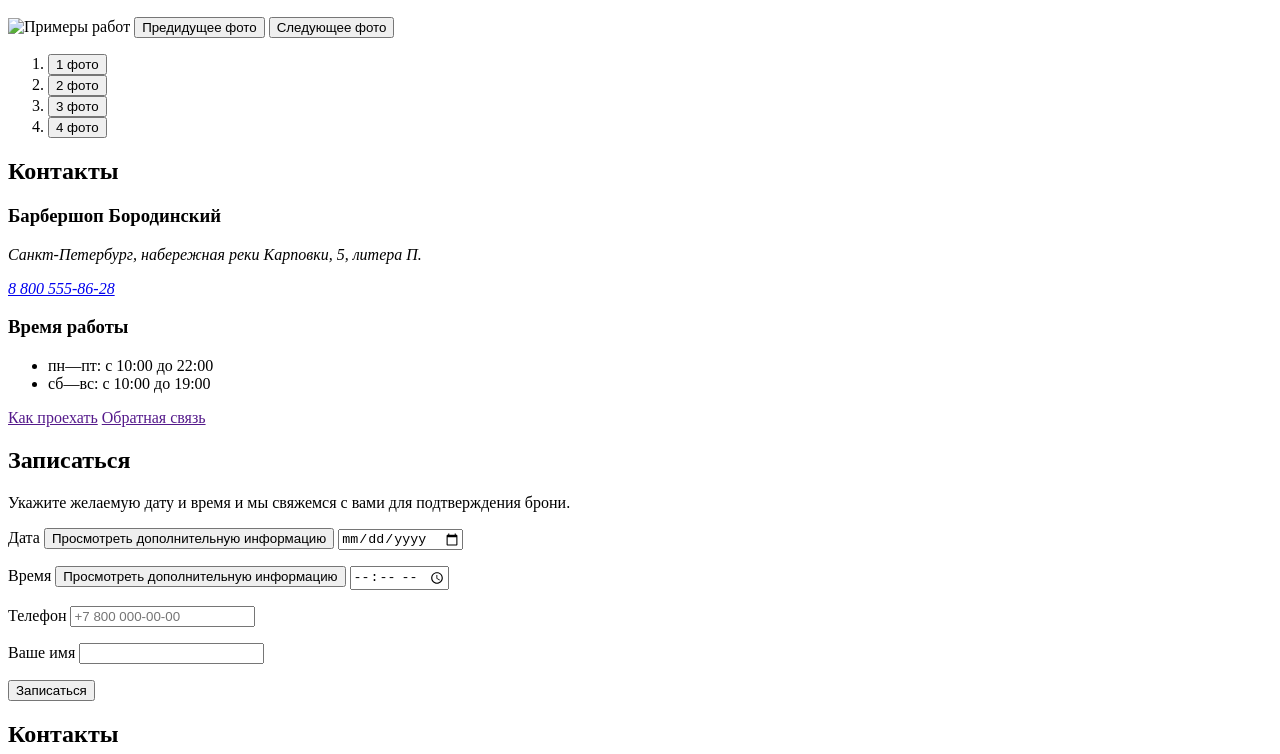
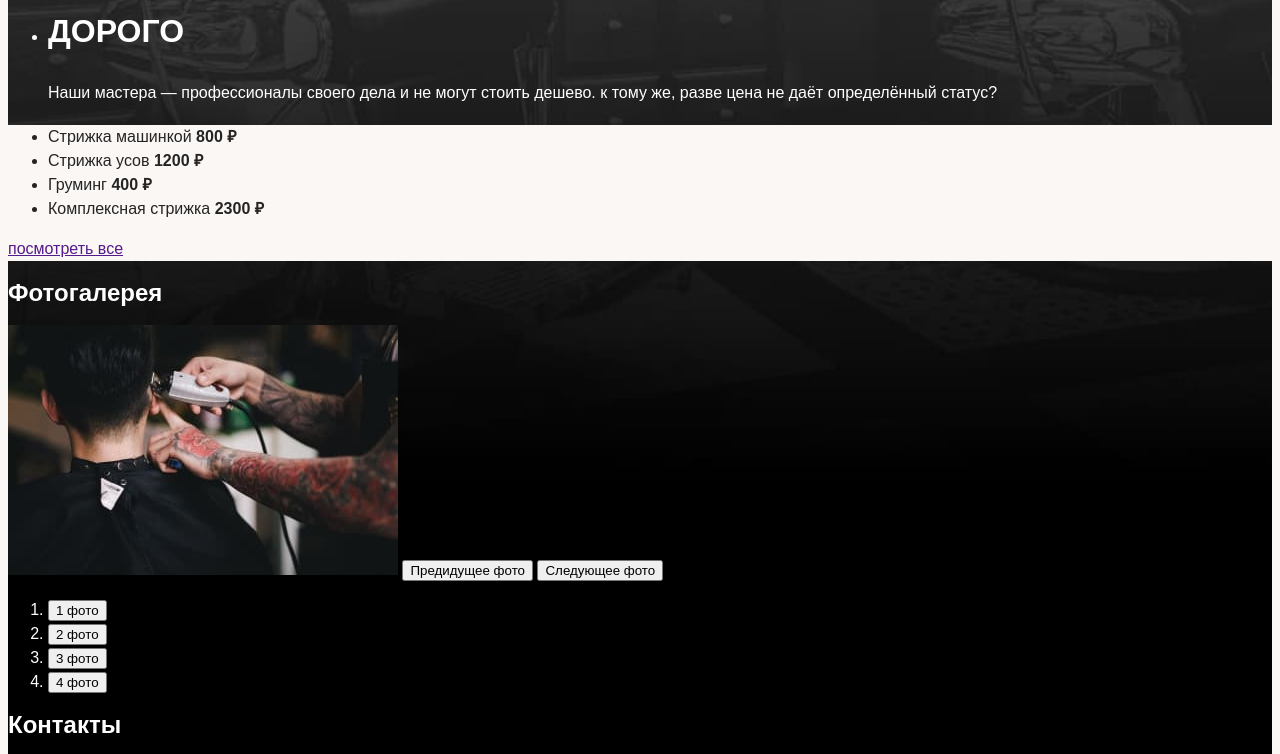
Before and after one commit to aeger-caput/00_Barber, a plain HTML site: page Index.html in a window 1280 px wide. Shown: the part 710-1464 px from the top of the page. Drawn offline with nearby package versions, Linux system fonts and the light colour scheme; files that its build step writes are made by us from their sources.

Commit message:
pocessing base layout

```diff
--- a/Index.html
+++ b/Index.html
@@ -3,7 +3,7 @@
 
 <head>
     <title>Барбершоп</title>
-    <link rel="stylesheet" href="css/style.css">
+    <link rel="stylesheet" href="styles/style.css">
     <meta charset="utf-8">
     <meta name="viewport" content="width=device-width">
 </head>
@@ -50,9 +50,9 @@
         </div>
     </header>
 
-    <main>
+    <main class="main-index">
         <h1 class="visually-hidden">Барбершоп "Бородинский"</h1>
-        <img src="" alt="Логотип барбершопа Бородинский">
+        <img src="img/logo/logo-full-dark.svg" width="367" height="152" alt="барбершоп Бородинский">
         <section class="advantages">
             <h2 class="visually-hidden">Преимущества</h2>
             <ul class="advantages-list">
@@ -79,6 +79,7 @@
                 </li>
             </ul>
         </section>
+        <div class="index-columns">
             <section class="services">
                 <h2 class="servises-title"></h2>
                 <ul class="servises-list">
@@ -103,9 +104,10 @@
                     посмотреть все
                 </a>
             </section>
+        </div>
         <section class="gallary">
             <h2 class="gallary-title">Фотогалерея</h2>
-            <img src="" alt="Примеры работ" class="slider-image">
+            <img src="img/photo.jpg" width="390" height="250" alt="Примеры работ" class="slider-image">
             <button class="slider-button slider-prev" type="button">
                 <span class="visually-hidden">Предидущее фото</span>
             </button>
@@ -192,7 +194,8 @@
     <footer class="page-footer">
         <section class="page-footer-contacts">
             <h2 class="visually-hidden">Контакты</h2>
-            <img src="" alt="Логотип барбершопа Бородинский" class="footer-contacts-logo">
+            <img src="img/logo/logo-short-dark.svg" width="187" height="24" alt="Логотип барбершопа Бородинский"
+                class="footer-contacts-logo">
             <address class="footer-contacts-address">
                 <p class="footer-contacts-address-text">Санкт-Петербург, набережная реки Карповки, 5, литера П.</p>
                 <a href="tel:88005558628" class="footer-contacts-phone">8 800 555-86-28</a>
--- a/scss/style.scss
+++ b/scss/style.scss
@@ -1 +1,207 @@
 //@import "nullstyle.scss";
+@font-face {
+   font-family: "PT Sans";
+   font-style: normal;
+   font-weight: 400;
+   src: url("/fonts/PTSans-Regular.woff2") format("woff2");
+   font-display: swap;
+}
+
+@font-face {
+   font-family: "PT Sans";
+   font-style: normal;
+   font-weight: 700;
+   src: url("/fonts/PTSans-Bold.woff2") format("woff2");
+   font-display: swap;
+}
+
+@font-face {
+   font-family: "PT Sans";
+   font-style: italic;
+   font-weight: 400;
+   src: url("/fonts/PTSans-Italic.woff2") format("woff2");
+}
+
+@font-face {
+   font-family: "PT Sans";
+   font-style: italic;
+   font-weight: 700;
+   src: url("/fonts/PTSans-BoldItalic.woff2") format("woff2");
+   font-display: swap;
+}
+
+@font-face {
+   font-family: "PT Sans";
+   font-style: normal;
+   font-weight: 700;
+   src: url("/fonts/PTSans-NarrowBold.woff2") format("woff2");
+   font-display: swap;
+}
+body {
+   font-family: "PT Sans Narrow", sans-serif;
+   font-size: 16px;
+   line-height: 24px;
+   color: #242424;
+   background-color: #fbf7f4;
+}
+.page-header {
+   color: #ffffff;
+   background: #000000;
+}
+.wrapper {
+}
+.navigation {
+}
+.navigation-link {
+   font-family: "PT Sans Narrow", sans-serif;
+   line-height: 22px;
+   font-weight: 700;
+   text-align: center;
+   color: #ffffff;
+   background-color: #000000;
+   text-decoration: none;
+   text-transform: uppercase;
+
+}
+.navigation-item {
+}
+.navigation-link {
+}
+.navigation-user {
+}
+.visually-hidden {
+}
+
+.main-index {
+   color: #ffffff;
+   background-color: #000000;
+   background-image: url("/img/background01.jpg");
+   background-size: 100% auto;
+   background-repeat: no-repeat;
+}
+
+.advantages {
+}
+.advantages-list {
+}
+.advantages-item {
+}
+.advantages-title {
+   font-family: "PT Sans Narrow", sans-serif;
+   font-size: 32px;
+   line-height: 35px;
+   text-transform: uppercase;
+}
+.advantages-description {
+}
+
+.index-columns {
+   color: #242424;
+   background-color: #fbf7f4;
+   background-image: url(/);
+}
+
+.services {
+}
+.servises-title {
+}
+.servises-list {
+}
+.servises-item {
+}
+.servises-name {
+}
+.servises-price {
+}
+.button {
+}
+.button-all {
+}
+.gallary {
+}
+.gallary-title {
+}
+.slider-image {
+}
+.slider-button {
+}
+.slider-prev {
+}
+.slider-next {
+}
+.slider-pagintion {
+}
+.slider-pagintion-item {
+}
+.slider-pagintion-button {
+}
+.contacts {
+}
+.contacts-title {
+}
+.contacts-subtitle {
+}
+.contacts-address {
+}
+.contacts-address-text {
+}
+.contacts-phone {
+}
+.contact-schedule {
+}
+.contact-schedule-item {
+}
+.button-feedback {
+}
+.appointment {
+}
+.appointment-title {
+}
+.appointment-form {
+}
+.appointment-form-date {
+}
+.form-label {
+}
+.form-label-icon {
+}
+.info {
+}
+.appointment-form-time {
+}
+.page-footer {
+}
+.page-footer-contacts {
+}
+.footer-contacts-logo {
+}
+.footer-contacts-address {
+}
+.footer-contacts-address-text {
+}
+.footer-contacts-phone {
+}
+.footer-contacts-map-link {
+}
+.page-footer-newsletter {
+}
+.page-footer-title {
+}
+.newsletter-form {
+}
+.newsletter-email {
+}
+.field {
+}
+.newsletter-button {
+}
+.page-footer-social {
+}
+.footer-social-list {
+}
+.footer-social-item {
+}
+.about-text {
+}
+.htmlacademy-link {
+}
```
Also changed, not shown: css/style.css (added), fonts/PTSans-Bold.woff2 (added), fonts/PTSans-BoldItalic.woff2 (added), fonts/PTSans-Italic.woff2 (added), fonts/PTSans-NarrowBold.woff2 (added), fonts/PTSans-Regular.woff2 (added), img/Subtract.svg (renamed from img/Subtract (1).svg), img/cards.svg (renamed from img/cards (1).svg), img/list.svg (renamed from img/list (1).svg), img/photo.jpg (renamed from img/photo (1).jpg), img/smallStroke.svg (renamed from img/smallStroke (1).svg), img/stroke.svg (renamed from img/stroke (1).svg), img/trash.svg (renamed from img/trash (1).svg), styles/nullstyle.css (renamed from css/nullstyle.css), 1 more files. Lines whose indentation alone changed are shown as unchanged.
